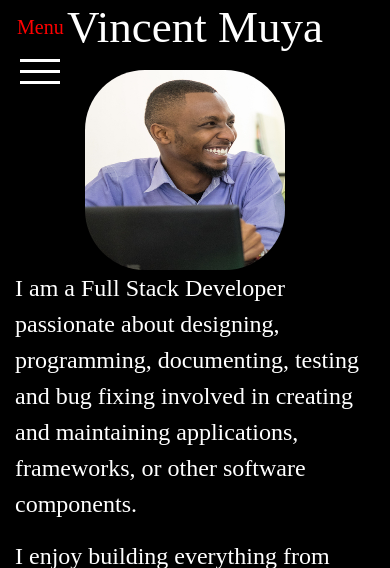
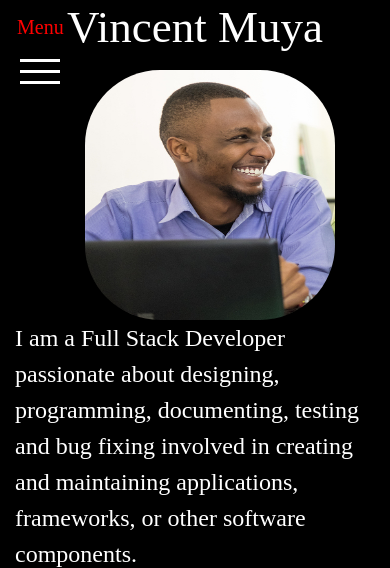
Before and after one commit to vincentmuya/vincentmuya.github.io, a Django app: page / in a window 390 px wide. Shown: the top 568 px of the page. Run offline with Django 3.2, Linux system fonts and the light colour scheme; some libraries are stand-ins or nearby versions; some web fonts are replaced.

Commit message:
modified landing page

```diff
--- a/muya/templates/index.html
+++ b/muya/templates/index.html
@@ -58,11 +58,11 @@
   }
   .me{
   border-radius: 10%;
-  width: 220px;
-  height: 220px;
+  width: 300px;
+  height: 300px;
   vertical-align: middle;
   border: 10;
-  margin-left: 267px;
+  margin-left: 210px;
   margin-right: auto;
    margin-top: 8px;
   /*transform: rotate(270deg);*/
@@ -70,8 +70,8 @@
   @media screen and (max-width: 650px) {
     .me{
     border-radius: 30%;
-    width: 200px;
-    height: 200px;
+    width: 250px;
+    height: 250px;
     vertical-align: middle;
     border: 10;
     margin-left: 70px;
```
